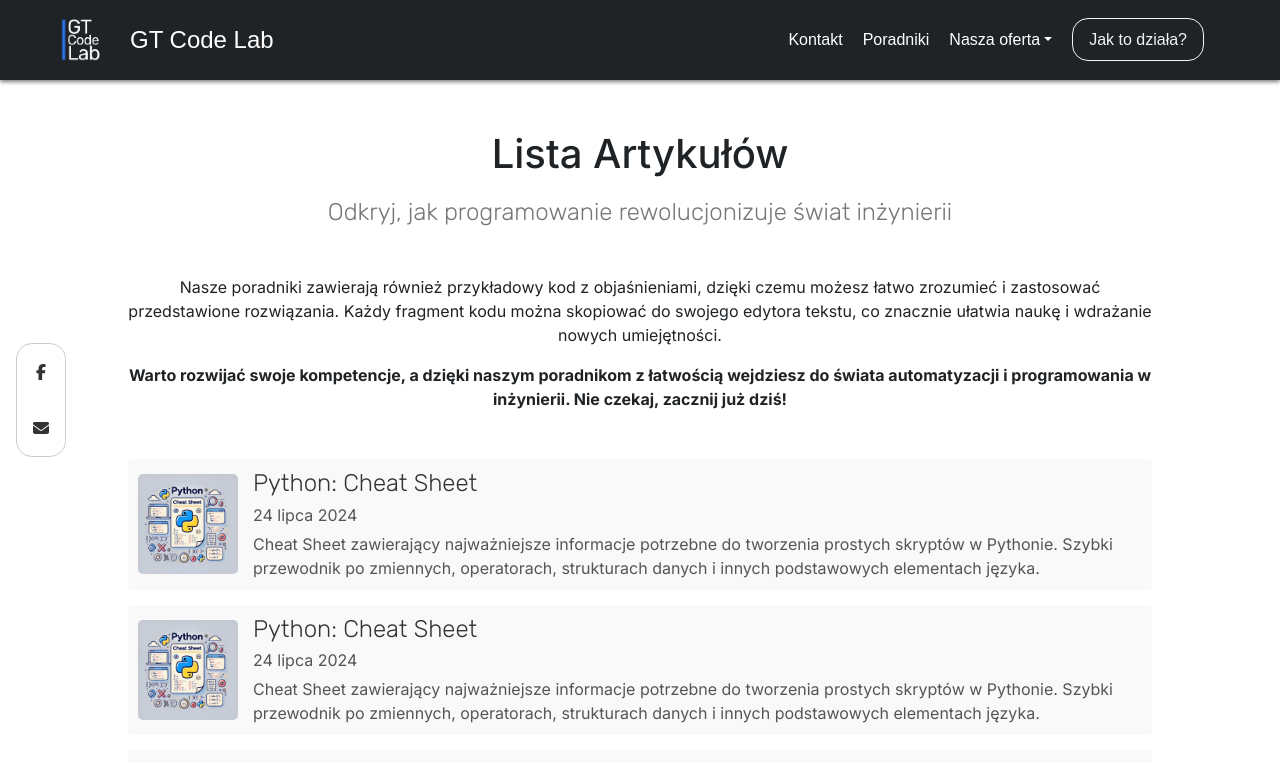
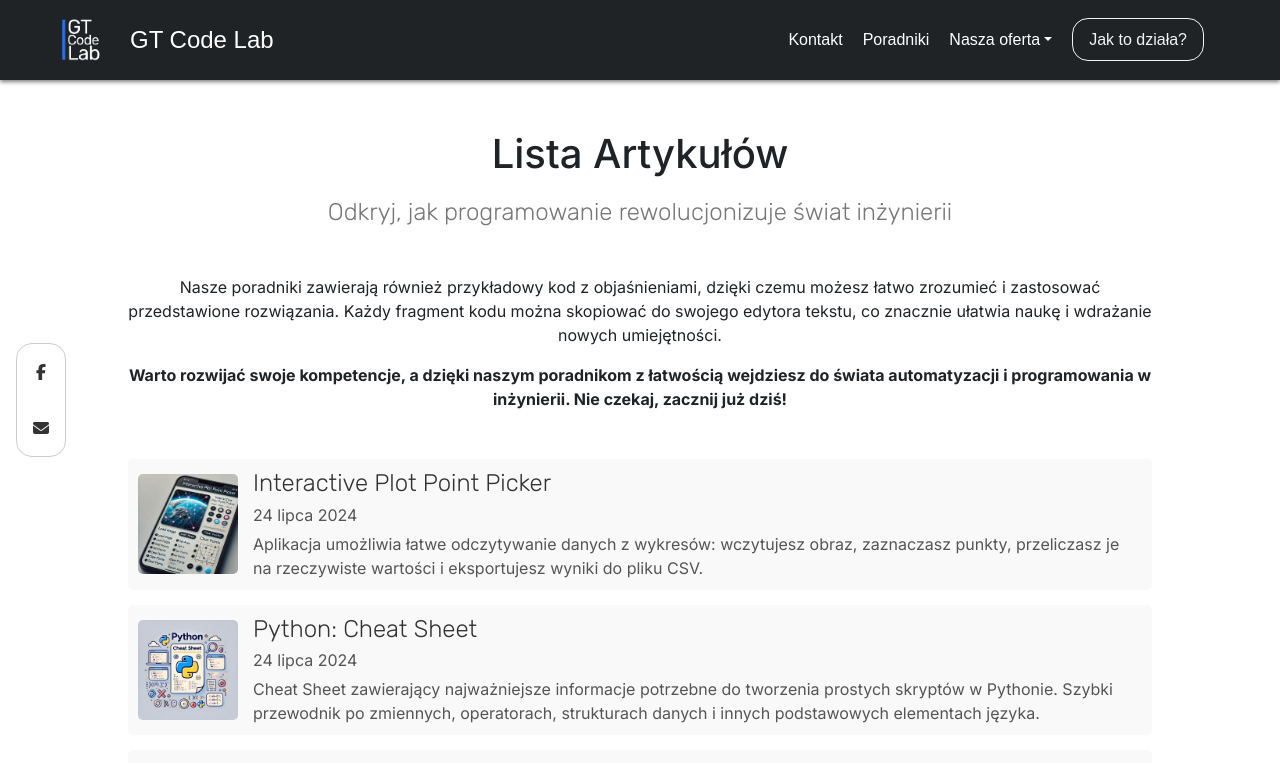
Before and after one commit to gzych98/HelloWorld, a Next.js app: page /poradniki in a window 1280 px wide. Shown: the top 763 px of the page. Built offline with nearby package versions, Linux system fonts and the light colour scheme.

Commit message:
odpalamy na nowo

```diff
--- a/src/app/poradniki/page.jsx
+++ b/src/app/poradniki/page.jsx
@@ -17,11 +17,11 @@ const articles = [
     // },
     {
         id: 3,
-        title: 'Python: Cheat Sheet',
+        title: 'Interactive Plot Point Picker',
         date: '24 lipca 2024',
-        excerpt: 'Cheat Sheet zawierający najważniejsze informacje potrzebne do tworzenia prostych skryptów w Pythonie. Szybki przewodnik po zmiennych, operatorach, strukturach danych i innych podstawowych elementach języka.',
-        link: 'poradniki/cheat-sheet-python',
-        image: 'cheat-sheet.python.png'
+        excerpt: 'Aplikacja umożliwia łatwe odczytywanie danych z wykresów: wczytujesz obraz, zaznaczasz punkty, przeliczasz je na rzeczywiste wartości i eksportujesz wyniki do pliku CSV.',
+        link: 'poradniki/image-to-chart',
+        image: 'image-to-chart.png'
     },
     {
         id: 2,
```
